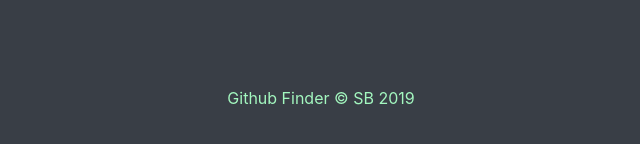
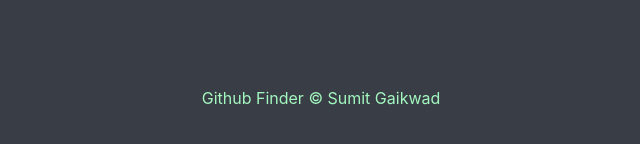
Before and after one commit to sumitgaikwad284/GitHubFinder, a plain HTML site: page index.html in a window 1280 px wide. Shown: the part 256-400 px from the top of the page, 319-959 px from the left. Drawn offline with nearby package versions, Linux system fonts and the light colour scheme.

Commit message:
Update index.html

```diff
--- a/index.html
+++ b/index.html
@@ -38,7 +38,7 @@
   </div>
 
 
-  <footer class="mt-5 p-3 text-center ">Github Finder &copy; SB 2019</footer>
+  <footer class="mt-5 p-3 text-center ">Github Finder &copy; Sumit Gaikwad</footer>
 
 
   <script src="https://code.jquery.com/jquery-3.3.1.slim.min.js"
```
